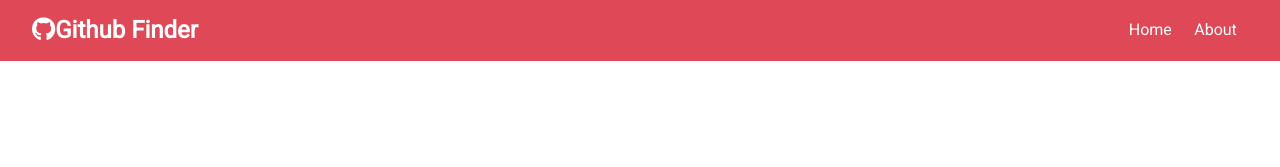
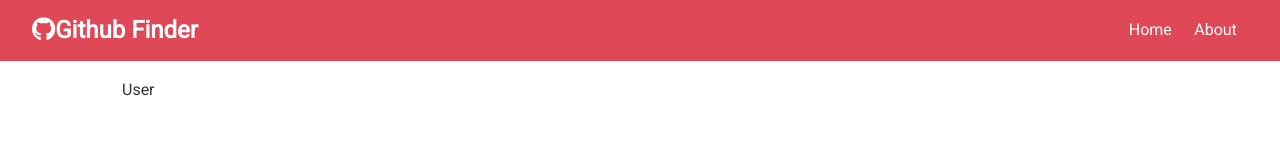
Before and after one commit to hymntaha/github-finder, a React (Create React App) app: page /user/1 in a window 1280 px wide. Shown: the top 167 px of the page. Built offline with nearby package versions, Linux system fonts and the light colour scheme.

Commit message:
adding individual user

```diff
--- a/src/App.js
+++ b/src/App.js
@@ -3,15 +3,16 @@ import { BrowserRouter as Router, Switch, Route } from 'react-router-dom';
 import Navbar from './components/layout/Navbar';
 import Alert from './components/layout/Alert';
 import Users from './components/users/Users';
+import User from './components/users/User';
 import Search from './components/users/Search';
 import About from './components/pages/About';
-
 import axios from 'axios';
 import './App.css';
 
 class App extends Component {
   state = {
     users: [],
+    user: {},
     loading: false,
     alert: null,
   };
@@ -20,13 +21,25 @@ class App extends Component {
     this.state({ loading: true });
 
     const res = await axios.get(
-      `https://api.github.com/users?q=${text}&client_id=${
+      `https://api.github.com/search/users?q=${text}&client_id=${
         process.env.REACT_APP_GITHUB_CLIENT_ID
       }&client_secret=${process.env.REACT_APP_GITHUB_CLIENT_SECRET}`,
     );
 
+    this.state({ users: res.data.items, loading: false });
+  };
+
+  getUser = async (username) => {
+    this.state({ loading: true });
+
+    const res = await axios.get(
+      `https://api.github.com/users?q=${username}?client_id=${
+        process.env.REACT_APP_GITHUB_CLIENT_ID
+        }&client_secret=${process.env.REACT_APP_GITHUB_CLIENT_SECRET}`,
+    );
+
     this.state({ user: res.data, loading: false });
-  };
+  }
 
   clearUsers = () => this.setState({ users: [], loading: false });
 
@@ -37,7 +50,7 @@ class App extends Component {
     setTimeout(() => this.setState({ alerT: null }), 5000);
   };
   render() {
-    const { users, loading } = this.state;
+    const { users, user, loading } = this.state;
     return (
       <Router>
         <div className="App">
@@ -61,6 +74,9 @@ class App extends Component {
                 )}
               />
               <Route exact path="/about" component={About} />
+              <Route exact path="/user/:login" render={props=>(
+                <User {...props} getUser={this.getUser} user={user} />
+              )} />
             </Switch>
           </div>
         </div>
--- /dev/null
+++ b/src/components/users/User.js
@@ -0,0 +1,13 @@
+import React, {Component} from 'react';
+
+class User extends Component {
+  render() {
+    return (
+      <div>
+        User
+      </div>
+    );
+  }
+}
+
+export default User;
```
